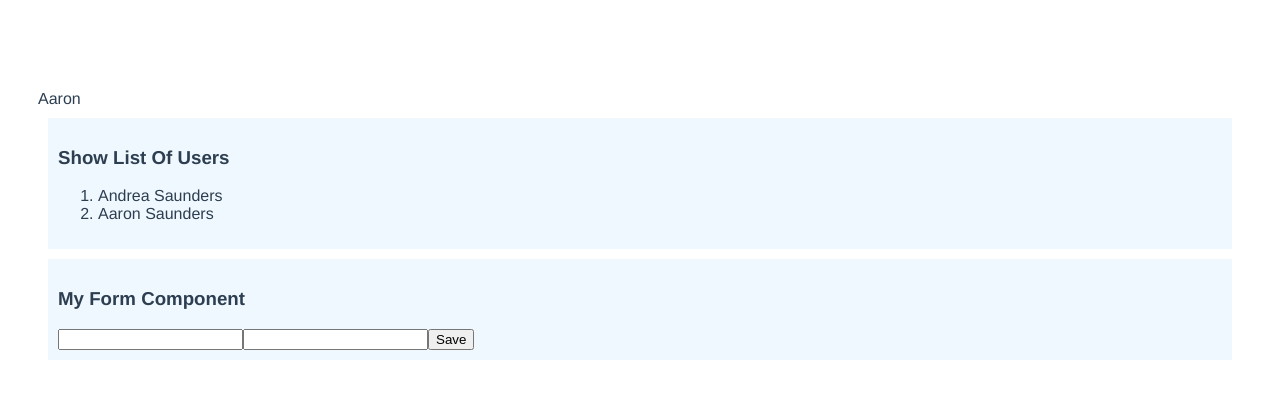
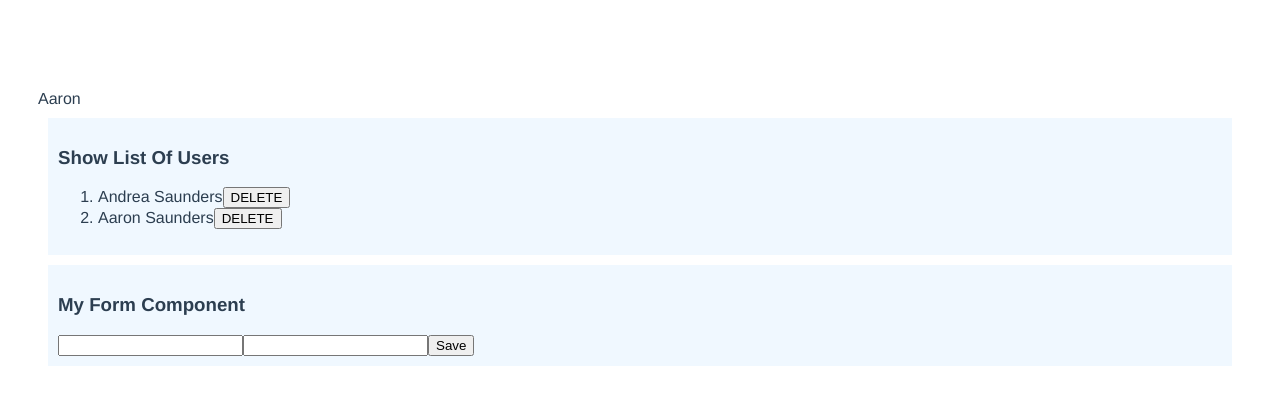
Before and after one commit to aaronksaunders/vue-course-my-app, a Vue app: page / in a window 1280 px wide. Shown: the top 404 px of the page. Built offline with nearby package versions, Linux system fonts and the light colour scheme.

Commit message:
added the delete functionality

```diff
--- a/src/App.vue
+++ b/src/App.vue
@@ -1,7 +1,11 @@
 <template>
   <div id="app">
     <MyName name="Aaron" @was-clicked="handleWasClicked"></MyName>
-    <my-list :incomingListData="theUserArray" @list-clicked="handleListClicked"></my-list>
+    <my-list
+      :incomingListData="theUserArray"
+      @list-clicked="handleListClicked"
+      @delete-item="handleDeleteListItem"
+    ></my-list>
     <my-form :initialFormData="{}" @form-clicked="handleFormClicked"></my-form>
   </div>
 </template>
@@ -50,6 +54,20 @@ export default {
       alert(_data.name.firstName + " " + _data.name.lastName);
     },
     /**
+     * the data from the list click DOES contain an id becuase
+     * this is handling list items, and for an object to be the
+     * list it must have an id.
+     *
+     * it is id, name.irstName and the name.lastName
+     */
+    handleDeleteListItem: function(_item) {
+      console.log("deleteListElement", _item);
+      let result = this.theUserArray.filter(element => {
+        return element.id != _item.id;
+      });
+      this.theUserArray = result;
+    },
+    /**
      * the data from the form click DOES NOT contain an id becuase
      * this is handling when we are creating a new object.
      *
--- a/src/components/MyList.vue
+++ b/src/components/MyList.vue
@@ -6,6 +6,7 @@
         <span
           @click="handleItemClicked(listItem)"
         >{{ listItem.name.firstName }} {{ listItem.name.lastName }}</span>
+        <button @click="handleDeleteItemClicked(listItem)">DELETE</button>
       </li>
     </ol>
   </div>
@@ -25,6 +26,14 @@ export default {
      */
     handleItemClicked: function(_listItem) {
       this.$emit("list-clicked", _listItem);
+    },
+    /**
+     * this will emit an "delete-item" event to the parent with the
+     * value from the current list item
+     *
+     */
+    handleDeleteItemClicked: function(_listItem) {
+      this.$emit("delete-item", _listItem);
     }
   }
 };
```
